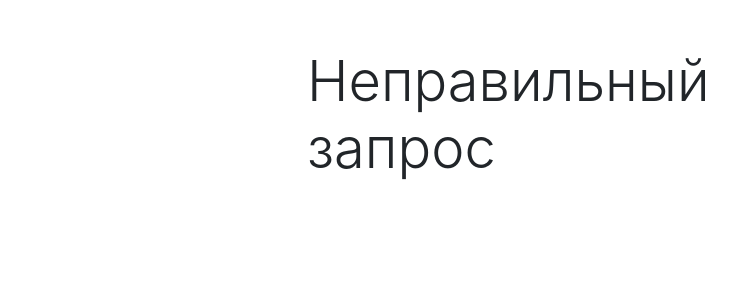
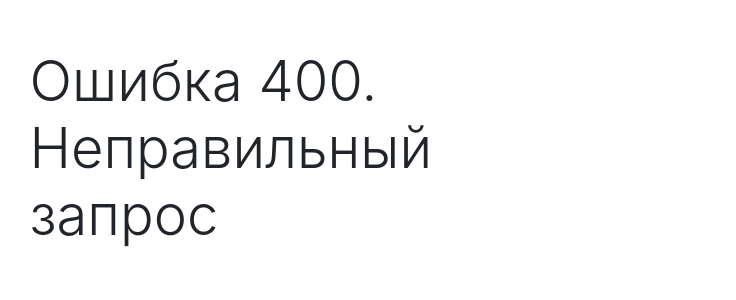
Before and after one commit to olegJF/shortener, a Django app: template templates/400.html in a window 1280 px wide. Shown: the part 56-356 px from the top of the page, without its empty margins (348-1084 px from the left). Run offline with Django 3.2, Linux system fonts and the light colour scheme; the template is opened without the code that fills it, so the values that code supplies are empty; some libraries are stand-ins or nearby versions.

Commit message:
updated error pages

```diff
--- a/templates/400.html
+++ b/templates/400.html
@@ -3,8 +3,8 @@
 {% block content%}
 
 <div class="row mx-auto">
-<div class='col-md-6 ml-auto'>
-    <h1 class="display-4">Неправильный запрос</h1>
+<div class='col-md-6 mx-auto'>
+    <h1 class="display-4">Ошибка 400. Неправильный запрос</h1>
 </div>
 </div>
 {% endblock%}
--- a/templates/403.html
+++ b/templates/403.html
@@ -3,8 +3,8 @@
 {% block content%}
 
 <div class="row mx-auto">
-<div class='col-md-6 ml-auto'>
-    <h1 class="display-4">Отказано в доступе</h1>
+<div class='col-md-6 mx-auto'>
+    <h1 class="display-4">Ошибка 403. Отказано в доступе</h1>
 </div>
 </div>
 {% endblock%}
--- a/templates/404.html
+++ b/templates/404.html
@@ -3,8 +3,8 @@
 {% block content%}
 
 <div class="row mx-auto">
-<div class='col-md-6 ml-auto'>
-    <h1 class="display-4">К сожалению страница не найдена</h1>
+<div class='col-md-6 mx-auto'>
+    <h1 class="display-4">Ошибка 404. К сожалению страница не найдена</h1>
 </div>
 </div>
 {% endblock%}
--- a/templates/500.html
+++ b/templates/500.html
@@ -3,8 +3,8 @@
 {% block content%}
 
 <div class="row mx-auto">
-<div class='col-md-6 ml-auto'>
-    <h1 class="display-4">Ошибка сервера</h1>
+<div class='col-md-6 mx-auto'>
+    <h1 class="display-4">500. Ошибка сервера</h1>
 </div>
 </div>
 {% endblock%}
```
